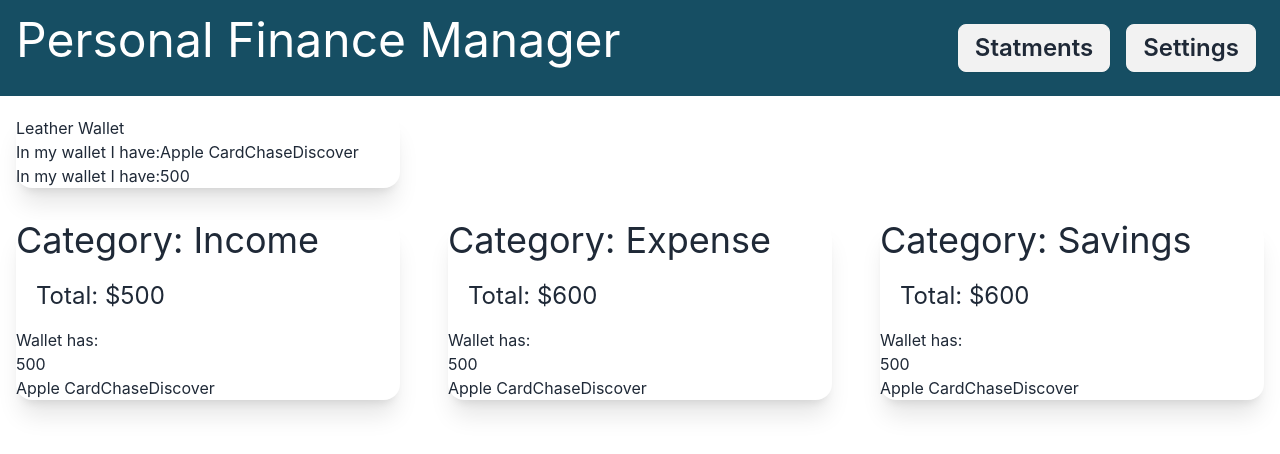
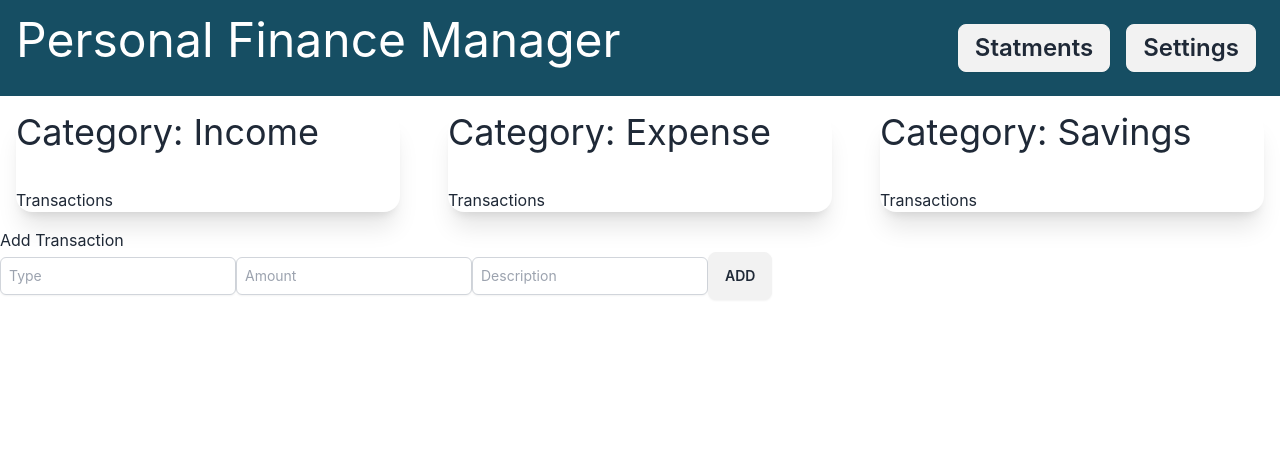
Before and after one commit to maaneesh/Finance-Tracker, a React (Vite) app: page / in a window 1280 px wide. Shown: the top 454 px of the page. Built offline with nearby package versions, Linux system fonts and the light colour scheme.

Commit message:
get form data

```diff
--- a/src/App.jsx
+++ b/src/App.jsx
@@ -1,28 +1,33 @@
-import React, { createContext, useContext } from "react";
+import React, { createContext, useContext, useState } from "react";
 import Category from "./components/categories";
 import Header from "./components/header";
-import Savings from "./components/savings";
-import IncomeProvider from "./contexts/incomeContext";
-import Wallet from "./components/wallet";
+import AddTransaction from "./components/addTransaction";
 
-const moneyContext = createContext({
-  cash: 500,
-  cards: ["Apple Card", "Chase", "Discover"],
-  addToCards: () => {},
-});
+const moneyContext = createContext();
 
 function App() {
-  const { cash, cards } = useContext(moneyContext);
+  const [transaction, setTransaction] = useState([]);
+
+  const addTransaction = (newTransaction) => {
+    console.log("addTransaction called");
+
+    const updatedTransactions = [...priorTransactions, newTransaction];
+
+    setTransaction(updatedTransactions);
+  };
 
   return (
     <>
       <Header />
-      <moneyContext.Provider value={{ cash, cards }}>
-        <Wallet title={"Leather"} />
-        <div className="flex flex-col gap-4  md:flex-row md:justify-between ">
-          <Category type="Income" amount={500} />
-          <Category type="Expense" amount={600} />
-          <Category type="Savings" amount={600} />
+      <moneyContext.Provider value={{ transaction, addTransaction }}>
+        {/* <Wallet title={"Leather"} /> */}
+        <div className="flex flex-col gap-4 md:flex-row md:justify-around">
+          <Category title="Income" />
+          <Category title="Expense" />
+          <Category title="Savings" />
+        </div>
+        <div>
+          <AddTransaction />
         </div>
       </moneyContext.Provider>
     </>
--- /dev/null
+++ b/src/components/addTransaction.jsx
@@ -0,0 +1,65 @@
+import React, { useState, useContext } from "react";
+import { moneyContext } from "../App";
+
+function AddTransaction() {
+  const { addTransaction } = useContext(moneyContext);
+  const [transaction, setTransaction] = useState({
+    type: "",
+    description: "",
+  });
+
+  const handleChange = (e) => {
+    const { name, value } = e.target;
+    setTransaction((prevTransaction) => ({
+      ...prevTransaction,
+      [name]: value,
+    }));
+  };
+
+  const handleAddTransaction = (e) => {
+    e.preventDefault();
+    if (transaction.amount && transaction.type) {
+      addTransaction(transaction);
+      setTransaction({ type: "", amount: "", description: "" });
+    }
+  };
+
+  console.log(transaction);
+
+  return (
+    <>
+      <h2>Add Transaction</h2>
+      <form>
+        <input
+          type="text"
+          name="type"
+          value={transaction.type}
+          onChange={handleChange}
+          placeholder="Type"
+          className="p-2 mt-1 border border-gray-300 rounded-md shadow-sm sm:text-sm"
+        />
+        <input
+          type="number"
+          name="amount"
+          value={transaction.amount}
+          onChange={handleChange}
+          placeholder="Amount"
+          className="p-2 mt-1 border border-gray-300 rounded-md shadow-sm sm:text-sm"
+        />
+        <input
+          type="text"
+          name="description"
+          value={transaction.description}
+          onChange={handleChange}
+          placeholder="Description"
+          className="p-2 mt-1 border border-gray-300 rounded-md shadow-sm sm:text-sm"
+        />
+        <button onClick={handleAddTransaction} className="btn">
+          ADD
+        </button>
+      </form>
+    </>
+  );
+}
+
+export default AddTransaction;
--- a/src/components/categories.jsx
+++ b/src/components/categories.jsx
@@ -2,23 +2,17 @@ import { moneyContext } from "../App";
 import { currencyFormatter } from "../utils";
 import { useContext, useState } from "react";
 
-function Category({ type, amount }) {
-  const { cash, cards } = useContext(moneyContext);
+function Category({ title }) {
+  const { transaction, addTransaction } = useContext(moneyContext);
+
   return (
     <div className="card card-compact m-4  bg-base-100 w-96 shadow-xl">
       <div className="card-title text-4xl font-normal">
-        <h2>Category: {type}</h2>
+        <h2>Category: {title}</h2>
       </div>
-      <div className="card-body font-normal">
-        <span className="ms-1 text-2xl  ">
-          Total: {currencyFormatter.format(amount)}
-        </span>
-      </div>
-      <div>
-        <h2>Wallet has:</h2>
-        <p>{cash}</p>
-        <p>{cards}</p>
-      </div>
+      <div className="card-body font-normal"></div>
+      <h2>Transactions</h2>
+      <p>{transaction}</p>
     </div>
   );
 }
--- a/src/components/savings.jsx
+++ /dev/null
@@ -1,19 +0,0 @@
-import React, { useContext } from "react";
-
-function Savings() {
-  return (
-    <div className="card card-compact m-4  bg-base-100 w-96 shadow-xl">
-      <div className="card-title text-4xl font-normal">
-        <h2>Savings</h2>
-      </div>
-      <div className="card-body font-normal">
-        <span className="ms-1 text-2xl  ">
-          {/* Total: {currencyFormatter.format(amount)} */}
-          Total:
-        </span>
-      </div>
-    </div>
-  );
-}
-
-export default Savings;
--- a/src/components/wallet.jsx
+++ /dev/null
@@ -1,20 +0,0 @@
-import React, { useContext } from "react";
-import { moneyContext } from "../App";
-
-function Wallet({ title }) {
-  const { cash, cards } = useContext(moneyContext);
-
-  return (
-    <>
-      <div className="card card-compact m-4  bg-base-100 w-96 shadow-xl">
-        <div className="card-title text-4xl font-normal"></div>
-
-        <h2>{title} Wallet</h2>
-        <p>In my wallet I have:{cards} </p>
-        <p>In my wallet I have:{cash} </p>
-      </div>
-    </>
-  );
-}
-
-export default Wallet;
--- a/src/contexts/contextProvider.jsx
+++ /dev/null
@@ -1,16 +0,0 @@
-import React from "react";
-import { useState } from "react";
-
-function ContextProvider({ children }) {
-  const [income, setIncome] = useState(0);
-
-  return (
-    <>
-      <IncomeContext.Provider value={{ income: setIncome }}>
-        {children}
-      </IncomeContext.Provider>
-    </>
-  );
-}
-
-export default ContextProvider;
--- a/src/contexts/expenseContext.jsx
+++ /dev/null
@@ -1,3 +0,0 @@
-import { createContext } from "react";
-
-export const ExpenseContext = createContext(0);
--- a/src/contexts/incomeContext.jsx
+++ /dev/null
@@ -1,15 +0,0 @@
-import { createContext, useContext, useState } from "react";
-import Category from "../components/categories";
-
-export const IncomeContext = createContext();
-
-const IncomeProvider = () => {
-  const [income, setIncome] = useContext();
-  return (
-    <>
-      <IncomeContext.Provider value={income}></IncomeContext.Provider>
-    </>
-  );
-};
-
-export default IncomeProvider;
```
